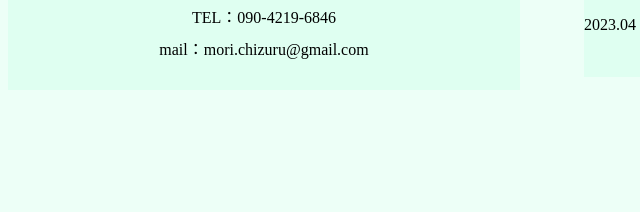
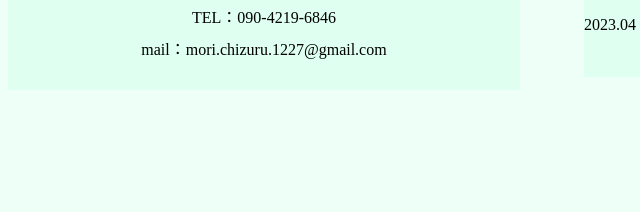
Before and after one commit to chizuru1227/portfolio, a plain HTML site: page index.html in a window 1280 px wide. Shown: the part 465-677 px from the top of the page, 56-696 px from the left. Drawn offline with Linux system fonts and the light colour scheme; a web font is replaced by a local one.

Commit message:
Update index.html

```diff
--- a/index.html
+++ b/index.html
@@ -45,7 +45,7 @@
             <h1>PORTFOLIO</h1>
             <h2>Chizuru Mori</h2>
             <p>TEL：090-4219-6846</p>
-            <p>mail：mori.chizuru@gmail.com</p>
+            <p>mail：mori.chizuru.1227@gmail.com</p>
           </div>
         </div>
         <div id="career" class="box">
```
